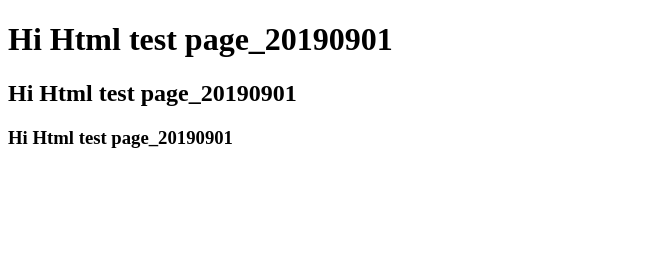
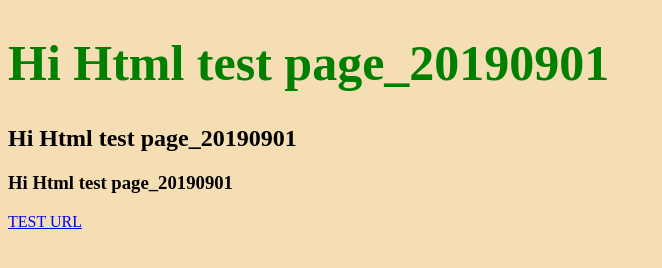
Before and after one commit to sjan-cmd/kakao-clone, a plain HTML site: page Index.html in a window 1280 px wide. Shown: the whole page, without its empty margins (0-662 px from the left). Drawn offline with Linux system fonts and the light colour scheme.

Commit message:
test_20190922
test_20190922

```diff
--- a/Index.html
+++ b/Index.html
@@ -7,11 +7,13 @@
       content="Welcom to kakao clone test page_20190901"
     />
     <title>Wecome sjan page</title>
+    <link href="styles.css" rel="stylesheet" />
   </head>
 
   <body>
     <h1>Hi Html test page_20190901</h1>
     <h2>Hi Html test page_20190901</h2>
     <h3>Hi Html test page_20190901</h3>
+    <a href="test.html">TEST URL</a>
   </body>
 </html>
--- /dev/null
+++ b/styles.css
@@ -0,0 +1,7 @@
+h1 {
+  color: green;
+  font-size: 50px;
+}
+body {
+  background-color: wheat;
+}
```
Also changed, not shown: test.html (added, +19 -0 lines).
